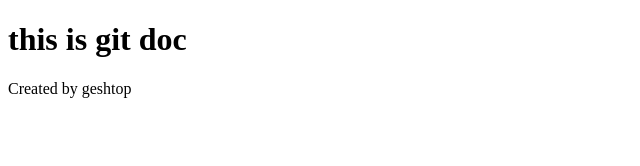
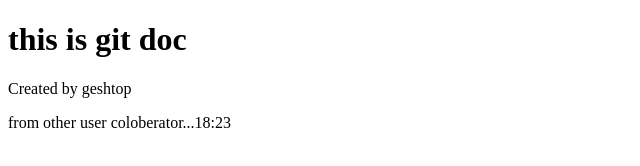
Before and after one commit to Efrat2024/test2, a plain HTML site: page index.html in a window 1280 px wide. Shown: the whole page, without its empty margins (0-640 px from the left). Drawn offline with Linux system fonts and the light colour scheme.

Commit message:
add line startter my name

```diff
--- a/index.html
+++ b/index.html
@@ -8,5 +8,6 @@
 <body>
     <h1>this is git doc</h1>
     <p> Created by geshtop</p>
+    <p> from other user coloberator...18:23</p>
 </body>
 </html>
```
Also changed, not shown: starter.txt.
